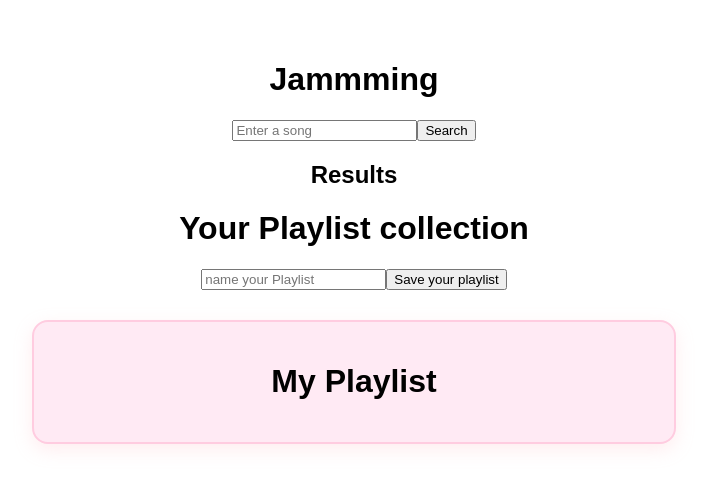
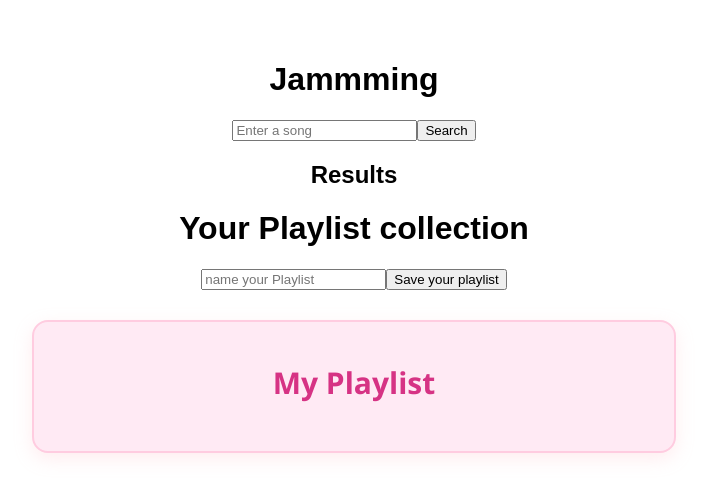
Before and after one commit to FatimaZahraAachak/jammming, a React (Create React App) app: page / in a window 1280 px wide. Shown: the top 494 px of the page, without its empty margins (286-993 px from the left). Built offline with nearby package versions, Linux system fonts and the light colour scheme.

Commit message:
Refactor Track component for improved structure and styling

```diff
--- a/src/components/Playlist/Playlist.css
+++ b/src/components/Playlist/Playlist.css
@@ -1,4 +1,4 @@
-.Playlist{
+.Playlist {
     background-color: #ffeaf4;
     padding: 20px;
     margin: 30px auto;
@@ -8,10 +8,19 @@ box-shadow: 0 6px 18px rgba(255, 182, 193, 0.25);
     border: 2px solid #ffcce0;
 }
 
-.Playlist-title{
-
+.Playlist-title {
+    text-align: center;
+    font-size: 30px;
+    font-weight: 600;
+    margin-bottom: 28px;
+    color: #d63384;
+    font-family: 'Segoe UI', sans-serif;
 }
 
-.track-container{
-
+.track-container {
+    margin-bottom: 20px;
+    background-color: #fff0f6;
+    padding: 16px;
+    border-radius: 12px;
+    border: 1px dashed #f78fb3;
 }
--- a/src/components/Track/Track.js
+++ b/src/components/Track/Track.js
@@ -1,9 +1,11 @@
 function Track({ track, onActionClick, buttonLabel }) {
     return (
-        <div>
-            <h2>{track.title}</h2>
-            <p>{track.singer}</p>
-            <button onClick={() => onActionClick(track)}>{buttonLabel}</button>
+        <div className="track-card">
+            <div className="track-info">
+                <h2 className="track-title">{track.title}</h2>
+                <p className="track-singer">{track.singer}</p>
+                <button className="track-button" onClick={() => onActionClick(track)}>{buttonLabel}</button>
+            </div>
         </div>
     );
 }
```
Lines whose indentation alone changed are shown as unchanged.
